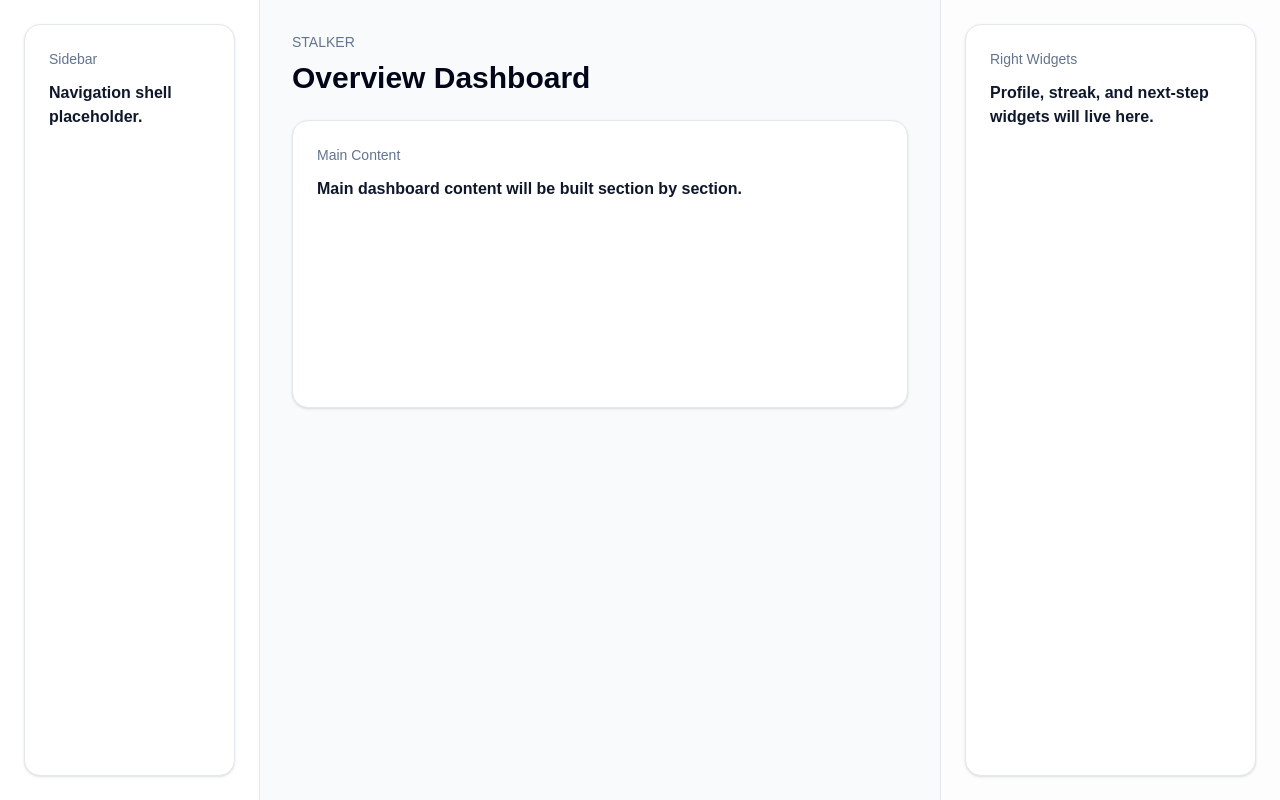
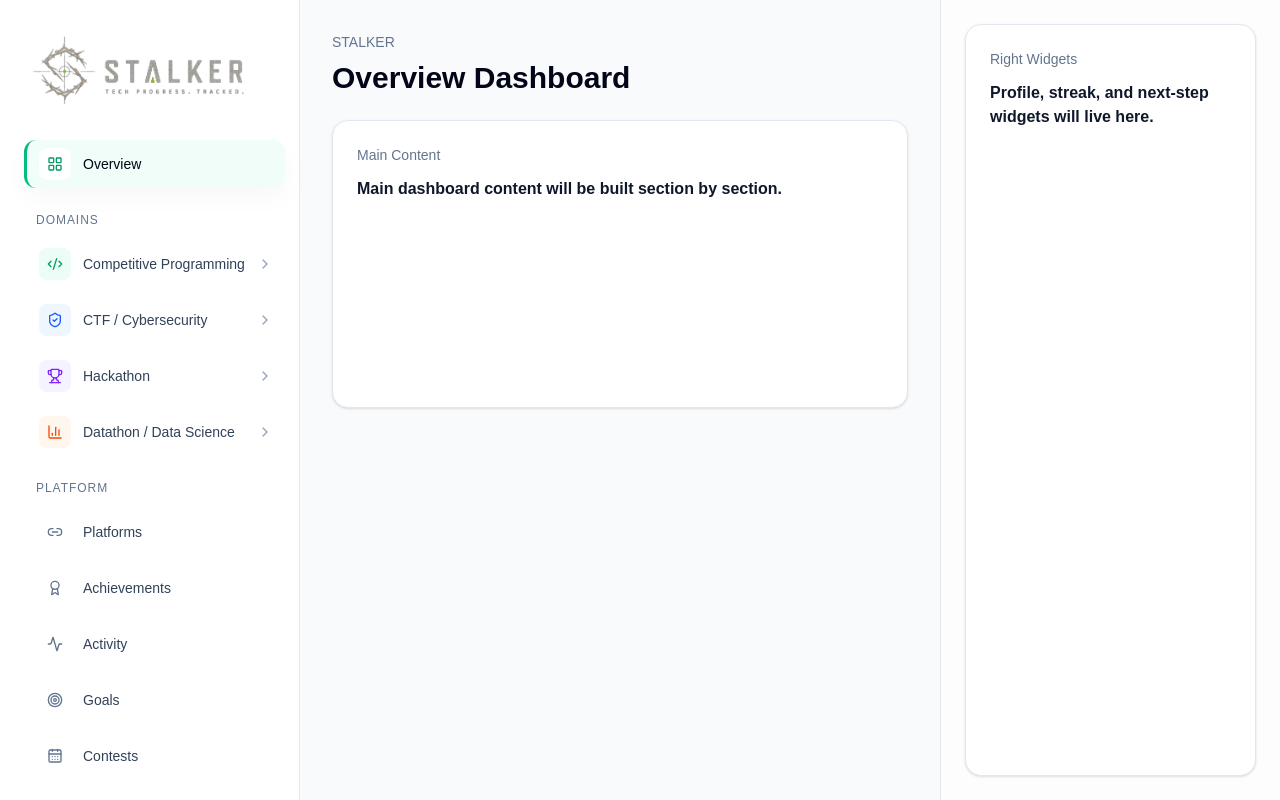
Before and after one commit to NaimurRahmannn/Stalker-A-Unified-Competitive-Profile, a Next.js app in the folder frontend/: page /dashboard in a window 1280 px wide. Shown: the top 800 px of the page. Built offline with nearby package versions, Linux system fonts and the light colour scheme.

Commit message:
feat(dashboard): add dashboard sidebar

```diff
--- a/frontend/src/app/(dashboard)/dashboard/page.tsx
+++ b/frontend/src/app/(dashboard)/dashboard/page.tsx
@@ -1,3 +1,5 @@
+import { DashboardSidebar } from "@/components/layout/dashboard-sidebar";
+
 type PlaceholderPanelProps = {
   title: string;
   description: string;
@@ -24,13 +26,9 @@ function PlaceholderPanel({
 export default function DashboardPage() {
   return (
     <main className="min-h-screen bg-slate-50 text-slate-900">
-      <div className="mx-auto grid min-h-screen w-full grid-cols-1 overflow-hidden lg:grid-cols-[260px_minmax(0,1fr)] xl:grid-cols-[260px_minmax(0,1fr)_340px]">
+      <div className="mx-auto grid min-h-screen w-full grid-cols-1 overflow-hidden lg:grid-cols-[300px_minmax(0,1fr)] xl:grid-cols-[300px_minmax(0,1fr)_340px]">
         <aside className="border-b border-slate-200 bg-white p-5 sm:p-6 lg:border-b-0 lg:border-r">
-          <PlaceholderPanel
-            title="Sidebar"
-            description="Navigation shell placeholder."
-            className="min-h-40 lg:min-h-[calc(100vh-3rem)]"
-          />
+          <DashboardSidebar />
         </aside>
 
         <section className="min-w-0 p-5 sm:p-6 lg:p-8">
--- /dev/null
+++ b/frontend/src/components/layout/dashboard-sidebar.tsx
@@ -0,0 +1,191 @@
+import Image from "next/image";
+import {
+  Activity,
+  Award,
+  BarChart3,
+  CalendarDays,
+  ChevronDown,
+  ChevronRight,
+  Code2,
+  Globe2,
+  LayoutGrid,
+  Link2,
+  Settings,
+  ShieldCheck,
+  Target,
+  Trophy,
+} from "lucide-react";
+import type { LucideIcon } from "lucide-react";
+
+type Accent = "green" | "blue" | "purple" | "orange" | "slate";
+
+type SidebarItem = {
+  label: string;
+  href: string;
+  icon: LucideIcon;
+  accent: Accent;
+  active?: boolean;
+  chevron?: boolean;
+};
+
+const accentStyles: Record<Accent, { icon: string; iconBg: string }> = {
+  green: {
+    icon: "text-emerald-600",
+    iconBg: "bg-emerald-50",
+  },
+  blue: {
+    icon: "text-blue-600",
+    iconBg: "bg-blue-50",
+  },
+  purple: {
+    icon: "text-violet-600",
+    iconBg: "bg-violet-50",
+  },
+  orange: {
+    icon: "text-orange-600",
+    iconBg: "bg-orange-50",
+  },
+  slate: {
+    icon: "text-slate-500",
+    iconBg: "bg-transparent",
+  },
+};
+
+const domainItems: SidebarItem[] = [
+  {
+    label: "Competitive Programming",
+    href: "#",
+    icon: Code2,
+    accent: "green",
+    chevron: true,
+  },
+  {
+    label: "CTF / Cybersecurity",
+    href: "#",
+    icon: ShieldCheck,
+    accent: "blue",
+    chevron: true,
+  },
+  {
+    label: "Hackathon",
+    href: "#",
+    icon: Trophy,
+    accent: "purple",
+    chevron: true,
+  },
+  {
+    label: "Datathon / Data Science",
+    href: "#",
+    icon: BarChart3,
+    accent: "orange",
+    chevron: true,
+  },
+];
+
+const platformItems: SidebarItem[] = [
+  { label: "Platforms", href: "#", icon: Link2, accent: "slate" },
+  { label: "Achievements", href: "#", icon: Award, accent: "slate" },
+  { label: "Activity", href: "#", icon: Activity, accent: "slate" },
+  { label: "Goals", href: "#", icon: Target, accent: "slate" },
+  { label: "Contests", href: "#", icon: CalendarDays, accent: "slate" },
+  { label: "Public Profile", href: "#", icon: Globe2, accent: "slate" },
+  { label: "Settings", href: "#", icon: Settings, accent: "slate" },
+];
+
+function SidebarLink({ item }: { item: SidebarItem }) {
+  const Icon = item.icon;
+  const accent = accentStyles[item.accent];
+
+  return (
+    <a
+      href={item.href}
+      className={`group flex min-h-12 items-center gap-3 rounded-xl border-l-[3px] px-3 py-2 text-sm font-medium transition ${
+        item.active
+          ? "border-emerald-500 bg-emerald-50/70 text-slate-950 shadow-[0_10px_24px_rgba(15,23,42,0.03)]"
+          : "border-transparent text-slate-700 hover:bg-slate-50 hover:text-slate-950"
+      }`}
+    >
+      <span
+        className={`grid size-8 shrink-0 place-items-center rounded-lg ${
+          item.active ? "bg-white text-emerald-600" : accent.iconBg
+        } ${item.active ? "" : accent.icon}`}
+      >
+        <Icon className="size-4" />
+      </span>
+      <span className="min-w-0 flex-1 truncate">{item.label}</span>
+      {item.chevron ? (
+        <ChevronRight className="size-4 shrink-0 text-slate-400 transition group-hover:translate-x-0.5" />
+      ) : null}
+    </a>
+  );
+}
+
+function SidebarSection({
+  title,
+  items,
+}: {
+  title: string;
+  items: SidebarItem[];
+}) {
+  return (
+    <div>
+      <p className="px-3 text-xs font-medium uppercase tracking-[0.08em] text-slate-500">
+        {title}
+      </p>
+      <div className="mt-3 grid gap-2">
+        {items.map((item) => (
+          <SidebarLink key={item.label} item={item} />
+        ))}
+      </div>
+    </div>
+  );
+}
+
+export function DashboardSidebar() {
+  return (
+    <div className="flex h-full min-h-0 flex-col lg:min-h-[calc(100vh-3rem)]">
+      <div className="px-1 pb-8 pt-2">
+        <Image
+          src="/images/stalker_main_logo_lockup_transparent_generated.png"
+          alt="STALKER - Tech Progress. Tracked."
+          width={224}
+          height={85}
+          priority
+          className="h-auto w-55 max-w-full object-contain"
+        />
+      </div>
+
+      <nav className="grid gap-6" aria-label="Dashboard navigation">
+        <div>
+          <SidebarLink
+            item={{
+              label: "Overview",
+              href: "/dashboard",
+              icon: LayoutGrid,
+              accent: "green",
+              active: true,
+            }}
+          />
+        </div>
+
+        <SidebarSection title="Domains" items={domainItems} />
+        <SidebarSection title="Platform" items={platformItems} />
+      </nav>
+
+      <div className="mt-auto rounded-2xl border border-slate-200 bg-white p-3 shadow-[0_12px_30px_rgba(15,23,42,0.04)]">
+        <div className="flex items-center gap-3">
+          <div className="grid size-12 shrink-0 place-items-center rounded-full bg-emerald-50 text-sm font-semibold text-emerald-700 ring-1 ring-emerald-100">
+            NR
+          </div>
+          <div className="min-w-0 flex-1">
+            <p className="truncate text-sm font-semibold text-slate-950">
+              Naimur Rahman
+            </p>
+            <p className="mt-0.5 truncate text-xs text-slate-500">@naimur</p>
+          </div>
+          <ChevronDown className="size-4 shrink-0 text-slate-400" />
+        </div>
+      </div>
+    </div>
+  );
+}
```
Also changed, not shown: frontend/public/images/stalker_main_logo_lockup_transparent_generated.png (added).
